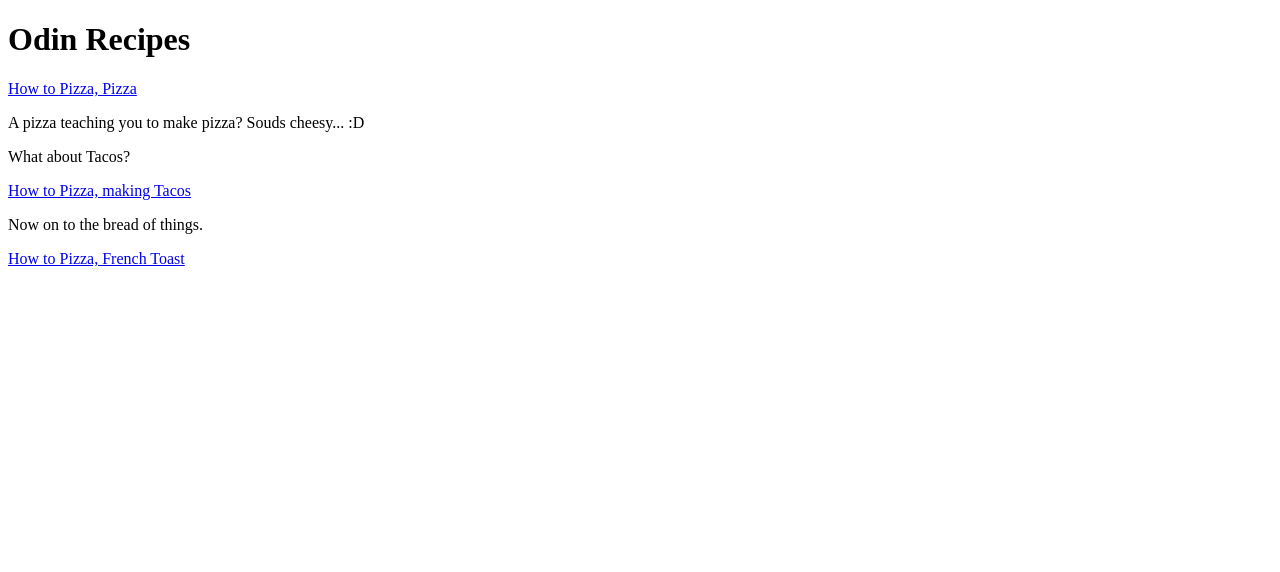
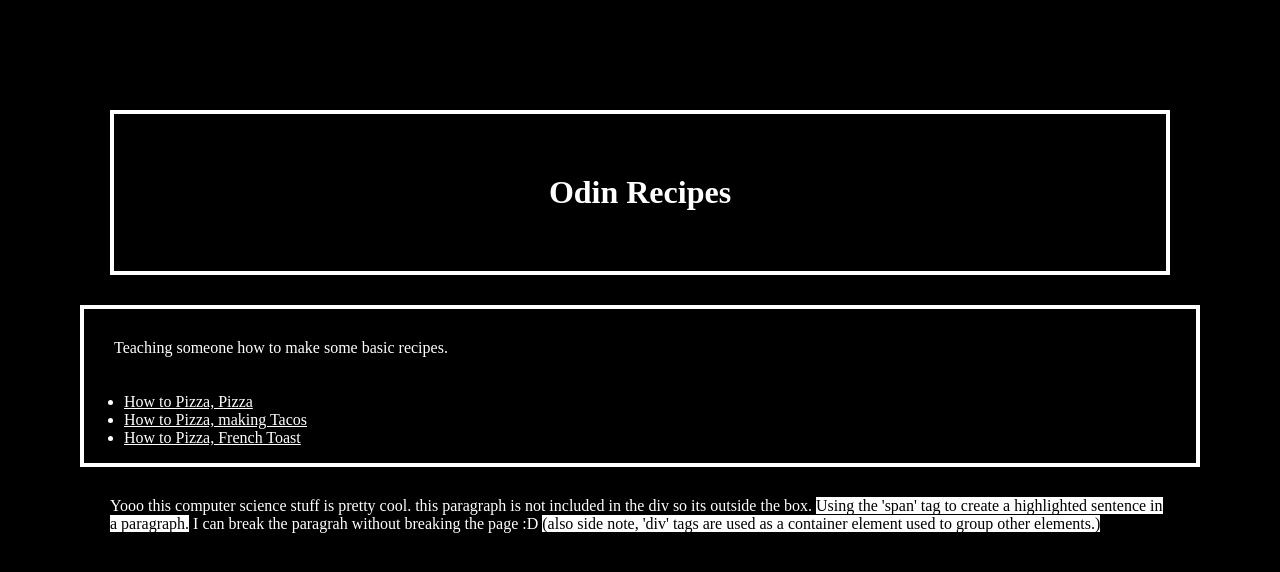
Before and after one commit to PizzaDec0d3d/Odin-Recipes, a plain HTML site: page index.html in a window 1280 px wide. Drawn offline with Linux system fonts and the light colour scheme.

Commit message:
index.html

```diff
--- a/index.html
+++ b/index.html
@@ -3,28 +3,30 @@
         <head>
             <meta charset="UTF-8">
             <title>How to Pizza</title>
+            <link rel="stylesheet" href="styles.css">
         </head>
 
 
     <body>
+
         <h1>Odin Recipes</h1>
 
-        <a href="recipes/Pizza.html" target="_blank" rel="noopener noreferrer">How to Pizza, Pizza</a>
+
+           <div class="box-2"><p>Teaching someone how to make some basic recipes.</p>
 
 
-        <p>A pizza teaching you to make pizza? Souds cheesy... :D
+         <ul>
+          <li><a href="recipes/Pizza.html" target="_blank" rel="noopener noreferrer">How to Pizza, Pizza</a></li>
+
+          <li><a href="recipes/Tacos.html" target="_blank" rel="noopener noreferrer">How to Pizza, making Tacos</a></li>
+
+          <li><a href="FrenchToast.html" target="_blank" rel="noopener noreferrer">How to Pizza, French Toast</a></li>
+         </ul></div>
+
+         <p>Yooo this computer science stuff is pretty cool. this paragraph is not included in the div so its outside the box.
+            <span>Using the 'span' tag to create a highlighted sentence in a paragraph.</span>
+            I can break the paragrah without breaking the page :D <span>(also side note, 'div' tags are used as a container element used to group other elements.)</span>
         </p>
-
-        <p>
-            What about Tacos?
-        </p>
-
-        <a href="recipes/Tacos.html" target="_blank" rel="noopener noreferrer">How to Pizza, making Tacos</a>
-
-        <p>Now on to the bread of things.</p>
-
-        <a href="FrenchToast.html" target="_blank" rel="noopener noreferrer">How to Pizza, French Toast</a>
-
 
     </body>
 
--- a/styles.css
+++ b/styles.css
@@ -0,0 +1,31 @@
+*, font {
+    color: white;
+}
+
+body {
+    background-color: black;
+    padding: 40px;
+    margin: 40px;
+
+}
+
+h1 {
+    text-align: center;
+    padding: 60px;
+    margin: 30px;
+    border: 4px solid white;
+}
+
+p {
+    padding: 20px;
+    margin: 10px;
+}
+
+div {
+    border: 4px solid white;
+}
+
+span {
+    color: black;
+    background-color: white;
+}
```
